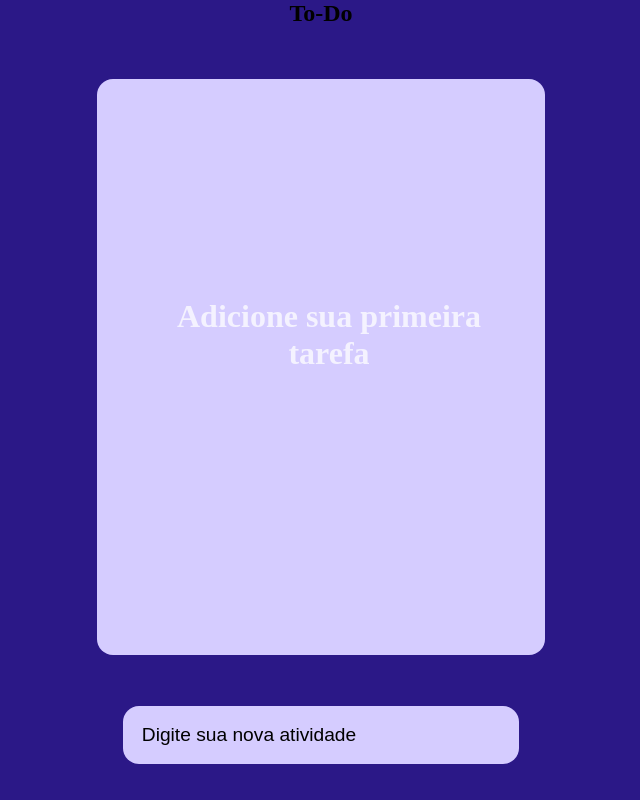
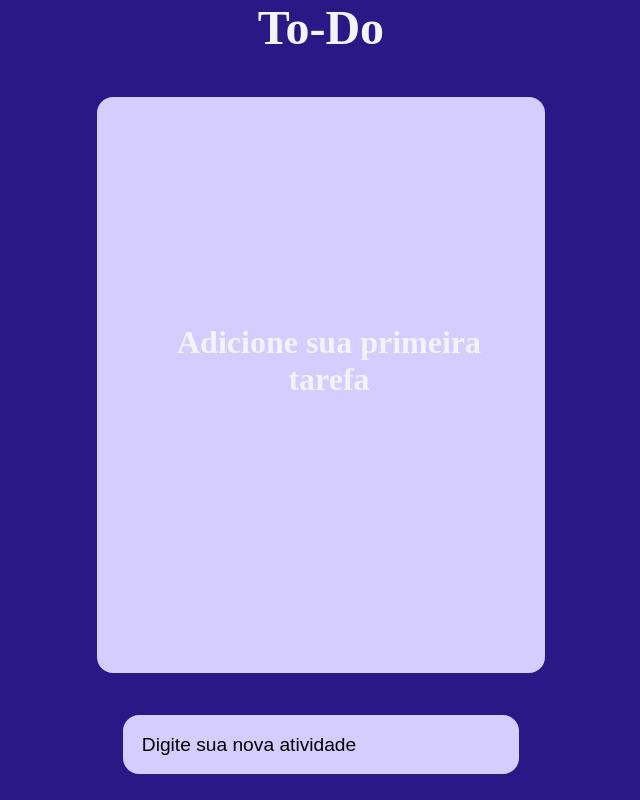
Before and after one commit to artfalcao/polotech-react-modulo2, a React (Create React App) app in the folder code/: page / in a window 1280 px wide. Shown: the whole page, without its empty margins (319-959 px from the left). Built offline with nearby package versions, Linux system fonts and the light colour scheme.

Commit message:
insert a scroll bar

```diff
--- a/code/src/components/ToDoContainer/Container.ts
+++ b/code/src/components/ToDoContainer/Container.ts
@@ -6,9 +6,15 @@ export const Container = styled.div`
   margin: 0 auto;
   border: none;
 
+
   display: flex;
   justify-content:center;
   flex-wrap:wrap;
+
+  h2 {
+    color: #F4F2FF;
+    font-size: 3em;
+  }
 `;
 
 export default Container;
--- a/code/src/components/ToDoContainer/index.ts
+++ b/code/src/components/ToDoContainer/index.ts
@@ -11,13 +11,24 @@ export const ToDoContainer = styled.div`
   background-color: #D5CCFF;
 
   display: flex;
-
   flex-direction: column;
   justify-content: flex-start;
+  gap: .5em;
 
-  h2 {
-    color: #2B1887;
-    font-size: 3em;
+  overflow-y: scroll;
+
+  ::-webkit-scrollbar {
+    width: 12px;               /* width of the entire scrollbar */
+  }
+
+  ::-webkit-scrollbar-track {
+    background: #F4F2FF;        /* color of the tracking area */
+  }
+
+  ::-webkit-scrollbar-thumb {
+    background-color: #2B1887;    /* color of the scroll thumb */
+    border-radius: 20px;       /* roundness of the scroll thumb */
+    border: 3px solid #F4F2FF;  /* creates padding around scroll thumb */
   }
 `
 
```
